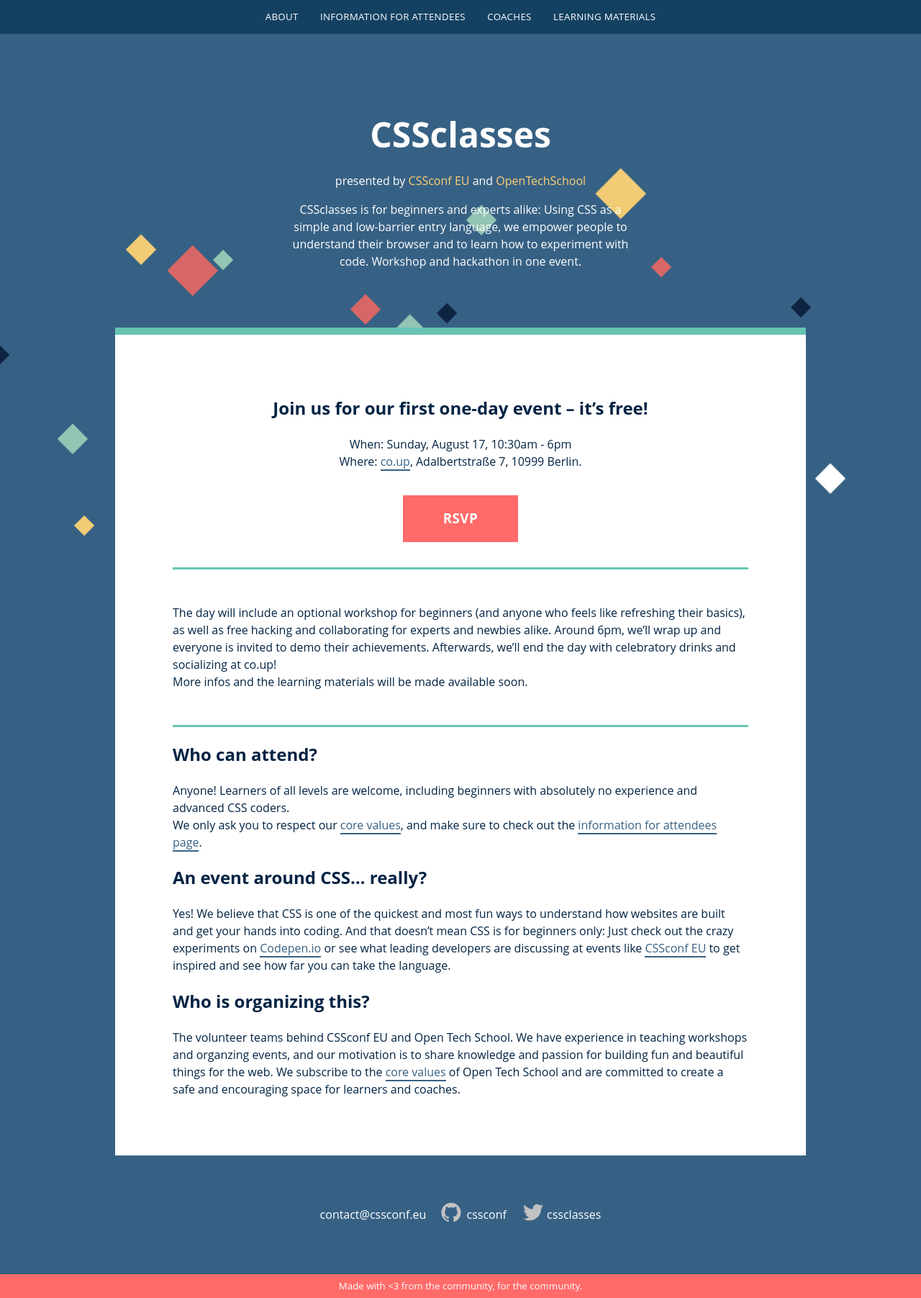
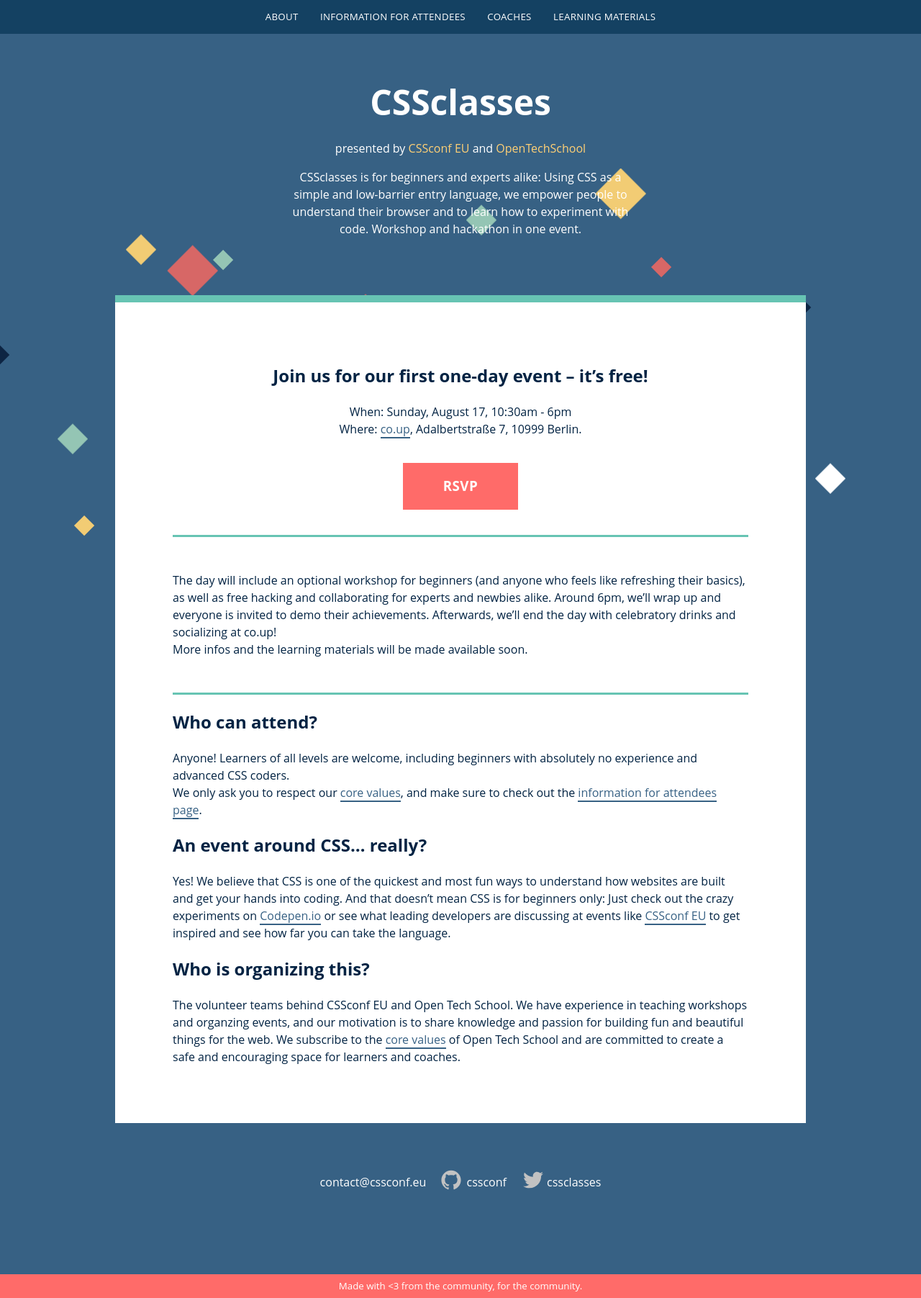
Before and after one commit to cssconf/CSSclasses--old, a Jekyll site: the page built from index.html, in a window 1280 px wide. Shown: the whole page at 72% size. Built offline with Jekyll 4.4.1, drawn with Linux system fonts in a browser that asks for light colours; nearby versions of some CDN libraries.

Commit message:
remove unused nav fragment, change padding for parallax container

```diff
--- a/_includes/header-landing.html
+++ b/_includes/header-landing.html
@@ -1,13 +1,4 @@
-<nav class="site-nav">
-  <!-- {% for page in site.pages %}
-    {% if page.title %}
-      <a class="page-link" href="{{ page.url | prepend: site.baseurl }}">{{ page.title }}</a>
-    {% endif %}
-  {% endfor %} -->
-</nav>
-
 <header class="site-header">
-
   <a class="site-title" href="{{ site.baseurl }}/">{{ site.title }}</a>
   <p class="site-byline">
     presented by <a href="http://2014.cssconf.eu/">CSSconf EU</a> and <a href="http://www.opentechschool.org/">OpenTechSchool</a>
@@ -15,5 +6,4 @@
   <p>
     {{ site.description }}
   </p>
-
 </header>
--- a/_sass/_parallax.scss
+++ b/_sass/_parallax.scss
@@ -4,7 +4,7 @@
   overflow-y: auto;
   -webkit-perspective: 1px;
   perspective: 1px;
-  padding-top: 87px;
+  padding-top: 42px;
 }
 
 .parallax__layer {
--- a/css/screen.css
+++ b/css/screen.css
@@ -943,7 +943,7 @@
   overflow-y: auto;
   -webkit-perspective: 1px;
   perspective: 1px;
-  padding-top: 87px;
+  padding-top: 42px;
 }
 
 /* line 10, ../_sass/_parallax.scss */
```
